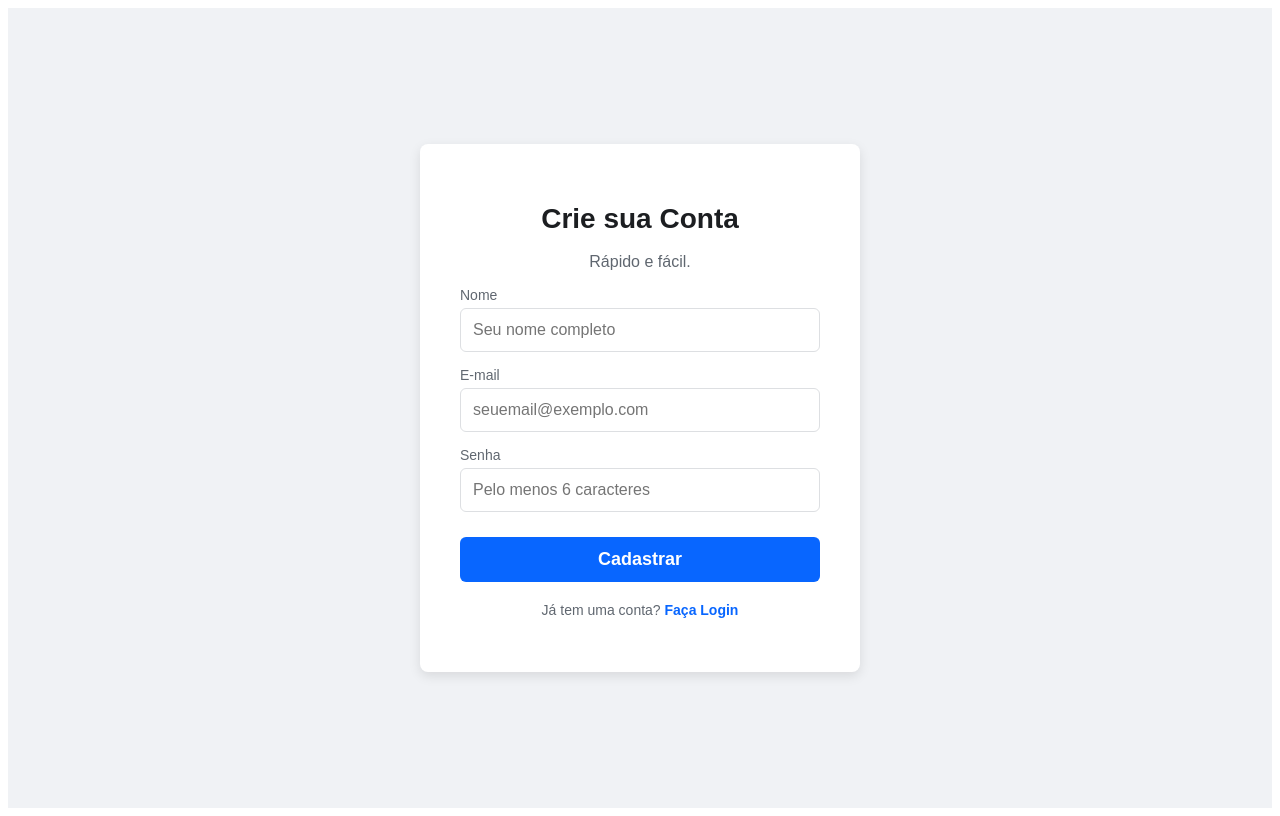
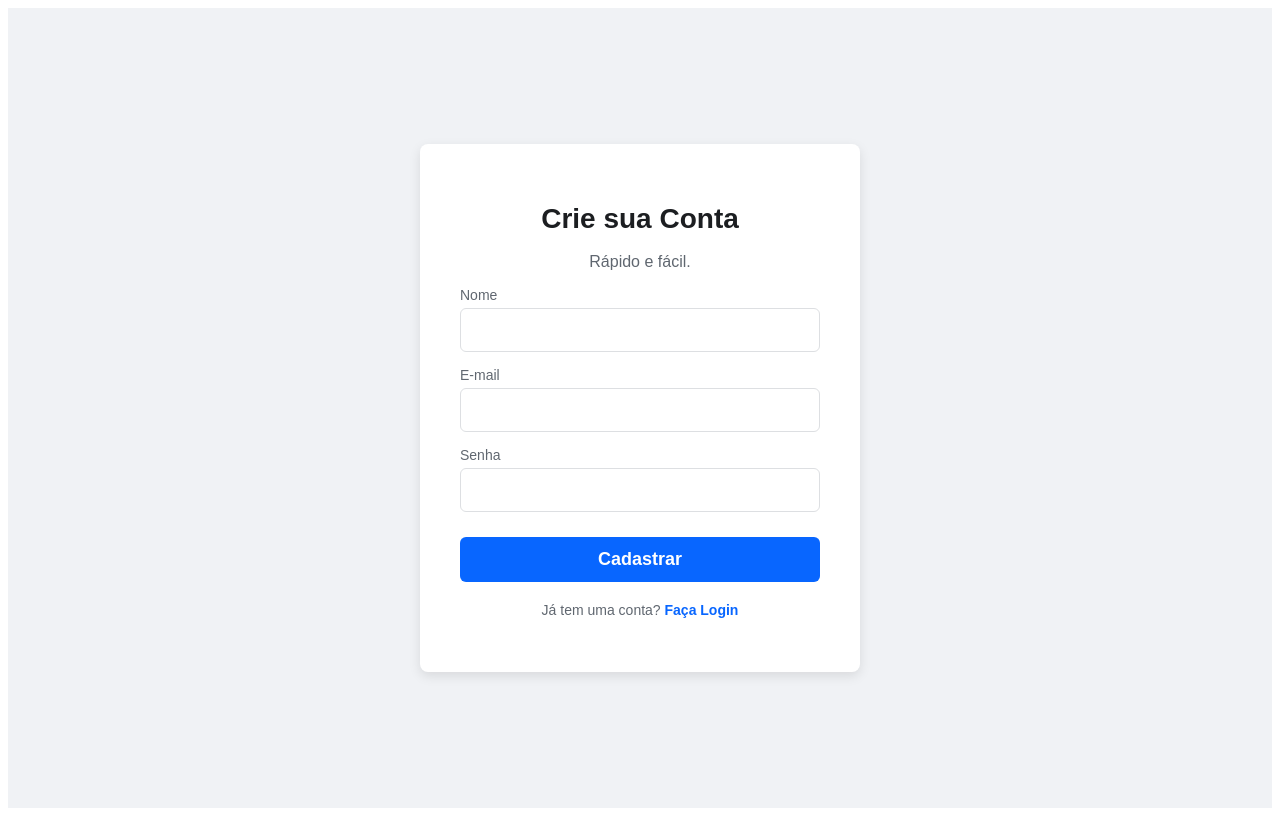
Before and after one commit to icarolima1311-art/limpo-financeiro, a React app in the folder frontend/: page / in a window 1280 px wide. Both pictures are taken after a click on the link "Cadastre-se". Built offline with nearby package versions, Linux system fonts and the light colour scheme; the HTML template or start-up script is replaced by a standard one.

Commit message:
feat: refatora App em componentes Auth e Dashboard com estado de sessão

```diff
--- a/frontend/src/App.jsx
+++ b/frontend/src/App.jsx
@@ -1,145 +1,36 @@
-import { useState } from 'react';
-import { supabase } from './supabaseClient';
-import './App.css';
+// src/App.jsx
+
+import { useState, useEffect } from 'react'
+import { supabase } from './supabaseClient'
+import Auth from './Auth'
+import Dashboard from './Dashboard'
+import './App.css'
 
 function App() {
-  const [isLoginPage, setIsLoginPage] = useState(true);
+  // Guarda a sessão do usuário. Começa como 'null' (deslogado)
+  const [session, setSession] = useState(null)
 
-  const [name, setName] = useState('');
-  const [email, setEmail] = useState('');
-  const [password, setPassword] = useState('');
+  // Este é um "espião" que roda quando o app carrega
+  useEffect(() => {
+    // 1. Pede ao Supabase a sessão atual
+    supabase.auth.getSession().then(({ data: { session } }) => {
+      setSession(session)
+    })
 
-  const showRegisterPage = () => setIsLoginPage(false);
-  const showLoginPage = () => setIsLoginPage(true);
+    // 2. Fica "escutando" por mudanças de login/logout
+    supabase.auth.onAuthStateChange((_event, session) => {
+      setSession(session)
+    })
+  }, [])
 
-  async function handleRegister(event) {
-    event.preventDefault();
-
-    const { data, error } = await supabase.auth.signUp({
-      email: email,
-      password: password,
-      options: {
-        data: {
-          full_name: name,
-        }
-      }
-    });
-
-    if (error) {
-      alert("Erro ao cadastrar: " + error.message);
-    } else {
-      alert("Cadastro realizado! Verifique seu e-mail para confirmação.");
-      setName('');
-      setEmail('');
-      setPassword('');
-    }
-  }
-
-  // AQUI ESTÁ A MUDANÇA
-  async function handleLogin(event) {
-    event.preventDefault();
-
-    const { data, error } = await supabase.auth.signInWithPassword({
-      email: email,
-      password: password,
-    });
-
-    if (error) {
-      alert("Erro no login: " + error.message);
-    } else {
-      alert("Login bem-sucedido! Bem-vindo!");
-      // Futuramente, aqui vamos redirecionar para a tela principal
-      setEmail('');
-      setPassword('');
-    }
-  }
-
-  if (isLoginPage) {
-    return (
-      <div className="login-container">
-        <div className="login-box">
-          <h1>Limpo Financeiro</h1>
-          <p>Seu dinheiro, suas regras.</p>
-          <form onSubmit={handleLogin}>
-            <div className="input-group">
-              <label htmlFor="email">E-mail</label>
-              <input
-                type="email"
-                id="email"
-                placeholder="seuemail@exemplo.com"
-                value={email}
-                onChange={(e) => setEmail(e.target.value)}
-                required
-              />
-            </div>
-            <div className="input-group">
-              <label htmlFor="password">Senha</label>
-              <input
-                type="password"
-                id="password"
-                placeholder="********"
-                value={password}
-                onChange={(e) => setPassword(e.target.value)}
-                required
-              />
-            </div>
-            <button type="submit" className="login-button">Entrar</button>
-          </form>
-          <p className="signup-link">
-            Não tem uma conta? <a href="#" onClick={showRegisterPage}>Cadastre-se</a>
-          </p>
-        </div>
-      </div>
-    );
-  } else {
-    return (
-      <div className="login-container">
-        <div className="login-box">
-          <h1>Crie sua Conta</h1>
-          <p>Rápido e fácil.</p>
-          <form onSubmit={handleRegister}>
-            <div className="input-group">
-              <label htmlFor="name">Nome</label>
-              <input
-                type="text"
-                id="name"
-                placeholder="Seu nome completo"
-                value={name}
-                onChange={(e) => setName(e.target.value)}
-                required
-              />
-            </div>
-            <div className="input-group">
-              <label htmlFor="email">E-mail</label>
-              <input
-                type="email"
-                id="email"
-                placeholder="seuemail@exemplo.com"
-                value={email}
-                onChange={(e) => setEmail(e.target.value)}
-                required
-              />
-            </div>
-            <div className="input-group">
-              <label htmlFor="password">Senha</label>
-              <input
-                type="password"
-                id="password"
-                placeholder="Pelo menos 6 caracteres"
-                value={password}
-                onChange={(e) => setPassword(e.target.value)}
-                required
-              />
-            </div>
-            <button type="submit" className="login-button">Cadastrar</button>
-          </form>
-          <p className="signup-link">
-            Já tem uma conta? <a href="#" onClick={showLoginPage}>Faça Login</a>
-          </p>
-        </div>
-      </div>
-    );
-  }
+  return (
+    // Esta é a grande decisão:
+    // Se NÃO tiver sessão, mostra o componente <Auth />
+    // Se TIVER sessão, mostra o componente <Dashboard />
+    <div>
+      {!session ? <Auth /> : <Dashboard key={session.user.id} user={session.user} />}
+    </div>
+  )
 }
 
-export default App;
+export default App
--- /dev/null
+++ b/frontend/src/Auth.jsx
@@ -0,0 +1,92 @@
+// src/Auth.jsx
+
+import { useState } from 'react';
+import { supabase } from './supabaseClient';
+
+export default function Auth() {
+  const [isLoginPage, setIsLoginPage] = useState(true);
+  const [name, setName] = useState('');
+  const [email, setEmail] = useState('');
+  const [password, setPassword] = useState('');
+
+  const showRegisterPage = () => setIsLoginPage(false);
+  const showLoginPage = () => setIsLoginPage(true);
+
+  async function handleRegister(event) {
+    event.preventDefault();
+    const { error } = await supabase.auth.signUp({
+      email: email,
+      password: password,
+      options: { data: { full_name: name } }
+    });
+    if (error) {
+      alert("Erro ao cadastrar: " + error.message);
+    } else {
+      alert("Cadastro realizado! Verifique seu e-mail para confirmação.");
+    }
+  }
+
+  async function handleLogin(event) {
+    event.preventDefault();
+    const { error } = await supabase.auth.signInWithPassword({
+      email: email,
+      password: password,
+    });
+    if (error) {
+      alert("Erro no login: " + error.message);
+    }
+    // O login bem-sucedido será detectado pelo App.jsx e a tela vai mudar
+  }
+
+  if (isLoginPage) {
+    return (
+      <div className="login-container">
+        <div className="login-box">
+          <h1>Limpo Financeiro</h1>
+          <p>Seu dinheiro, suas regras.</p>
+          <form onSubmit={handleLogin}>
+            <div className="input-group">
+              <label htmlFor="email">E-mail</label>
+              <input type="email" value={email} onChange={(e) => setEmail(e.target.value)} required />
+            </div>
+            <div className="input-group">
+              <label htmlFor="password">Senha</label>
+              <input type="password" value={password} onChange={(e) => setPassword(e.target.value)} required />
+            </div>
+            <button type="submit" className="login-button">Entrar</button>
+          </form>
+          <p className="signup-link">
+            Não tem uma conta? <a href="#" onClick={showRegisterPage}>Cadastre-se</a>
+          </p>
+        </div>
+      </div>
+    );
+  } else {
+    return (
+      <div className="login-container">
+        <div className="login-box">
+          <h1>Crie sua Conta</h1>
+          <p>Rápido e fácil.</p>
+          <form onSubmit={handleRegister}>
+            <div className="input-group">
+              <label htmlFor="name">Nome</label>
+              <input type="text" value={name} onChange={(e) => setName(e.target.value)} required />
+            </div>
+            <div className="input-group">
+              <label htmlFor="email">E-mail</label>
+              <input type="email" value={email} onChange={(e) => setEmail(e.target.value)} required />
+            </div>
+            <div className="input-group">
+              <label htmlFor="password">Senha</label>
+              <input type="password" value={password} onChange={(e) => setPassword(e.target.value)} required />
+            </div>
+            <button type="submit" className="login-button">Cadastrar</button>
+          </form>
+          <p className="signup-link">
+            Já tem uma conta? <a href="#" onClick={showLoginPage}>Faça Login</a>
+          </p>
+        </div>
+      </div>
+    );
+  }
+}
--- /dev/null
+++ b/frontend/src/Dashboard.jsx
@@ -0,0 +1,24 @@
+// src/Dashboard.jsx
+
+import { supabase } from './supabaseClient';
+
+export default function Dashboard({ user }) {
+  async function handleLogout() {
+    const { error } = await supabase.auth.signOut();
+    if (error) console.error('Error logging out:', error.message);
+    // O logout será detectado pelo App.jsx e a tela vai mudar de volta
+  }
+
+  return (
+    <div className="login-container"> {/* Vamos reusar o CSS por enquanto */}
+      <div className="login-box">
+        <h1>Bem-vindo, {user.email}!</h1>
+        <p>Você está na sua tela principal.</p>
+        <p>Em breve, aqui você verá suas despesas.</p>
+        <button onClick={handleLogout} className="login-button">
+          Sair (Logout)
+        </button>
+      </div>
+    </div>
+  );
+}
```
